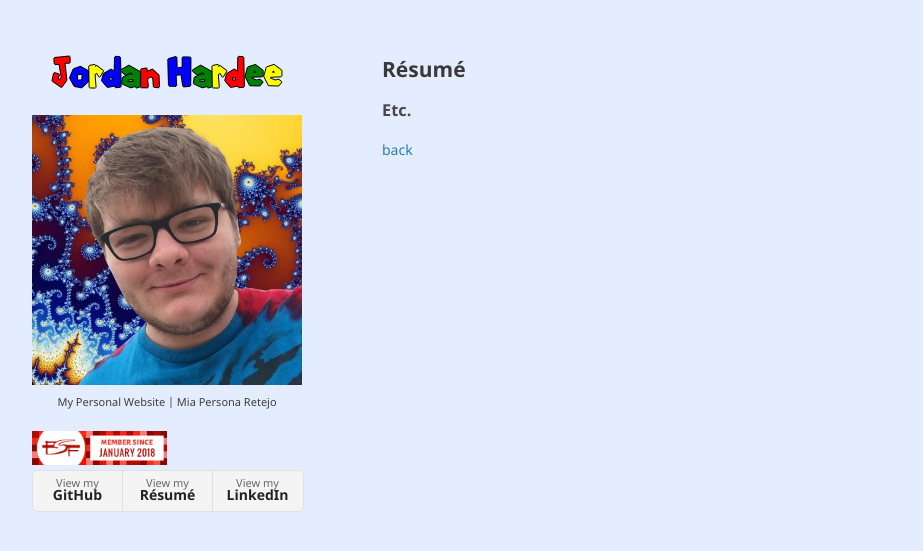
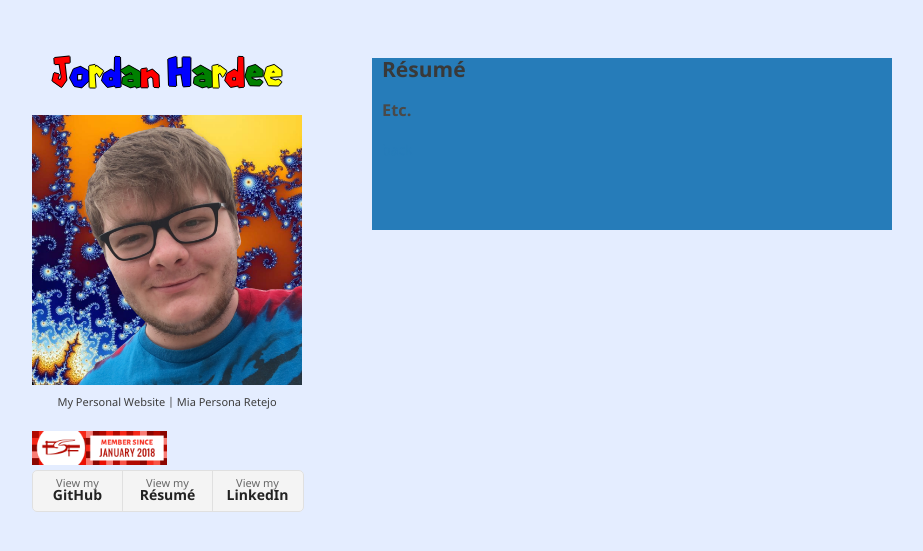
Before and after one commit to jordanhardee/jordanhardee.github.io, a Jekyll site: the page built from resume.md, in a window 1280 px wide. Shown: the top 551 px of the page, without its empty margins (178-1101 px from the left). Built offline with Jekyll 4.4.1, drawn with Linux system fonts in a browser that asks for light colours; our own code applies the rules of GitHub Pages for plain Markdown files.

Commit message:
bg color fix

```diff
--- a/_sass/jekyll-theme-minimal.scss
+++ b/_sass/jekyll-theme-minimal.scss
@@ -195,7 +195,7 @@ section {
   width:500px;
   padding-left:10px;
   padding-right:10px;
-  color:#267CB9;
+  background-color:#267CB9;
   float:right;
   padding-bottom:50px;
 }
```
